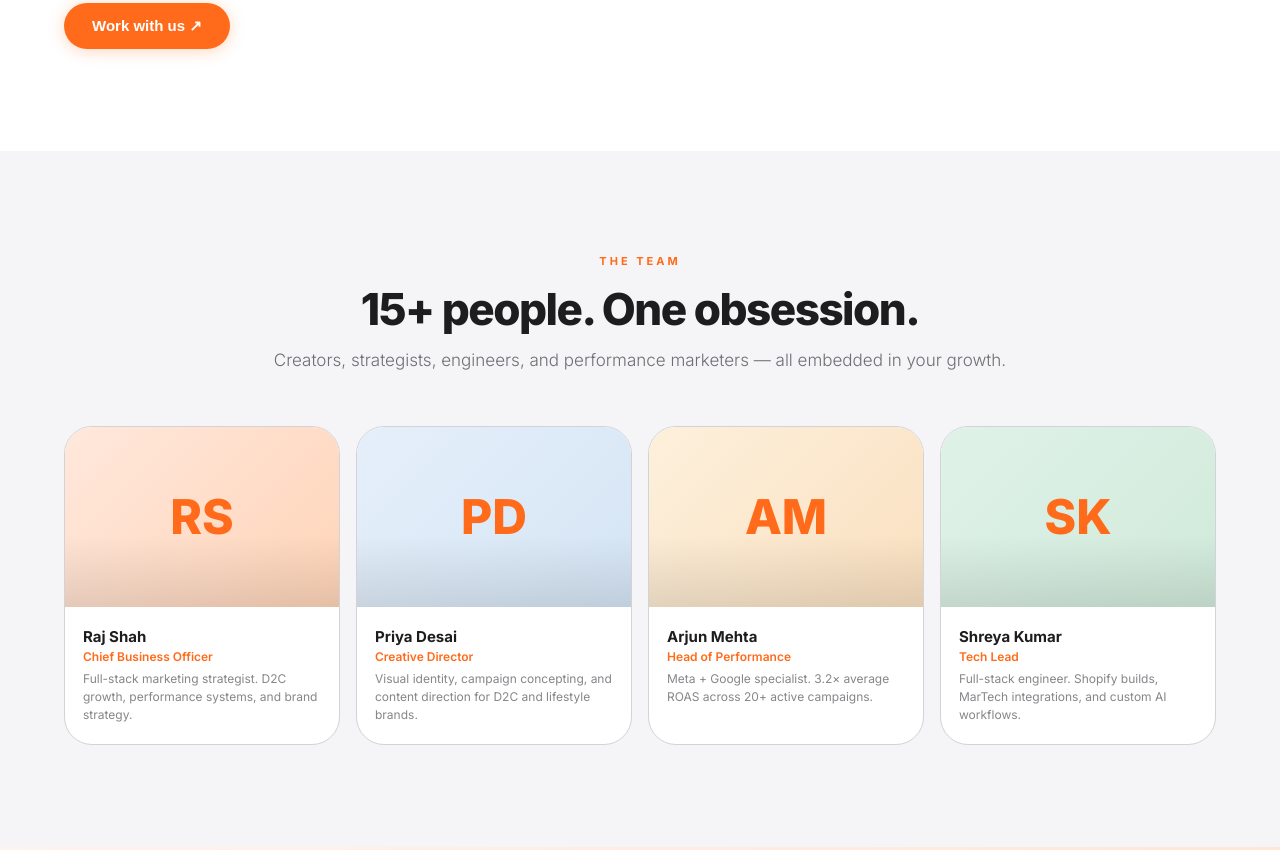
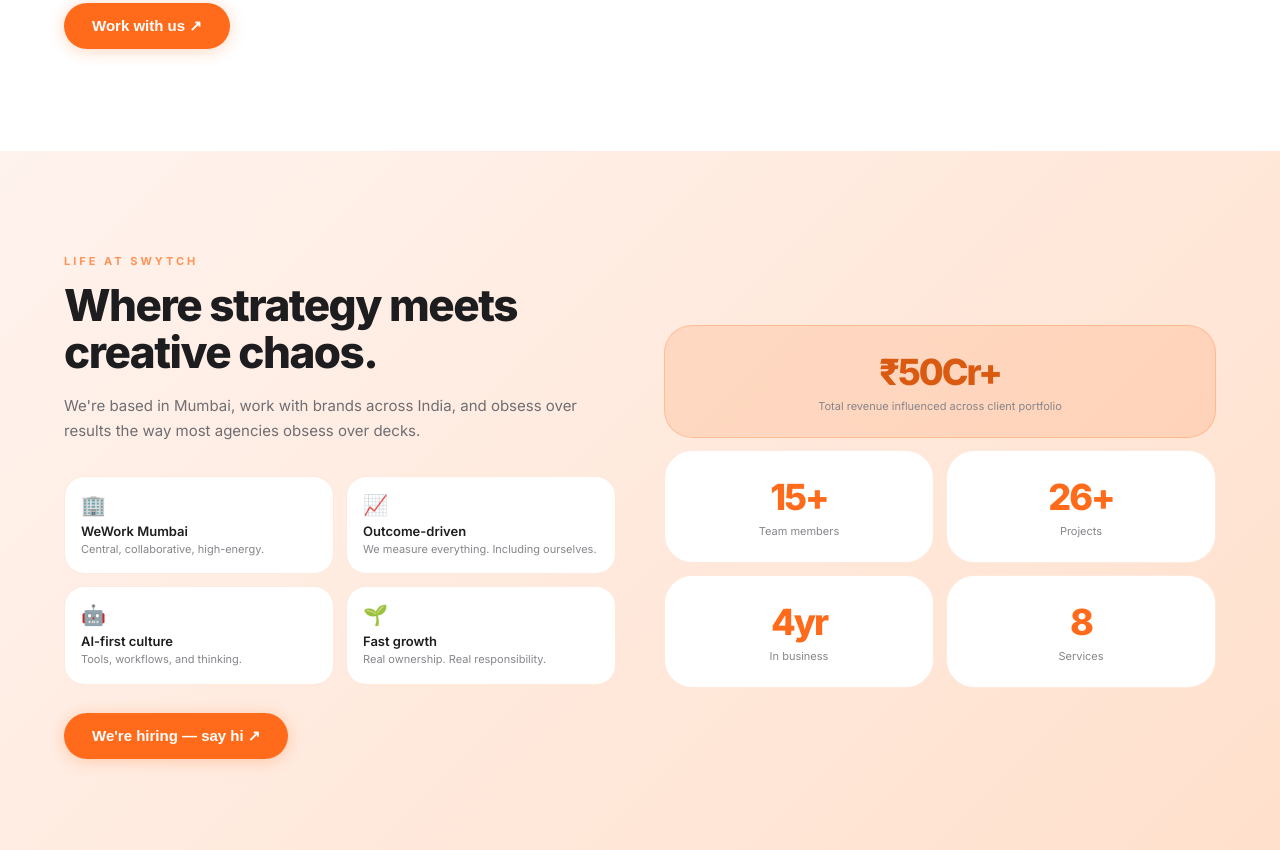
Before and after one commit to Sayuj63/Swytch-revamp, a plain HTML site: page about-blog.html in a window 1280 px wide. Shown: the part 828-1678 px from the top of the page. Drawn offline with Linux system fonts and the light colour scheme.

Commit message:
Remove team section from about-blog.html for consistency
The team section was previously removed from about.html. This commit removes the same section (HTML and CSS) from about-blog.html to keep both pages aligned.

Co-Authored-By: Claude Haiku 4.5 <noreply@anthropic.com>

```diff
--- a/about-blog.html
+++ b/about-blog.html
@@ -71,24 +71,6 @@ section{padding:clamp(60px,8vw,120px) var(--sp);}
 .sv-s2{bottom:60px;left:-20px;animation:floatA 4.2s ease-in-out infinite .8s;}
 .sv-s3{bottom:28px;right:16px;animation:floatA 5s ease-in-out infinite 1.5s;}
 @keyframes floatA{0%,100%{transform:translateY(0);}50%{transform:translateY(-8px);}}
-
-/* ══ TEAM ════════════════════════════════════════════════════════ */
-#team{background:var(--c-bg2);}
-.team-header{text-align:center;margin-bottom:56px;}
-.team-hl{font-size:clamp(28px,4vw,44px);font-weight:800;letter-spacing:-1.5px;color:var(--c-ink);margin-bottom:14px;}
-.team-sub{font-size:clamp(14px,1.5vw,17px);color:var(--c-sub);font-weight:300;}
-.team-grid{display:grid;grid-template-columns:repeat(4,1fr);gap:16px;}
-.team-card{background:#fff;border:0.5px solid var(--c-rule);border-radius:var(--r-xl);overflow:hidden;transition:transform .3s,box-shadow .3s;}
-.team-card:hover{transform:translateY(-5px);box-shadow:var(--gl-sh-lg);}
-.tc-avatar{height:180px;display:flex;align-items:center;justify-content:center;font-size:48px;font-weight:800;position:relative;overflow:hidden;}
-.tc-avatar::after{content:'';position:absolute;inset:0;background:linear-gradient(to bottom,transparent 60%,rgba(0,0,0,.1) 100%);}
-.tc-body{padding:20px 18px;}
-.tc-name{font-size:15px;font-weight:700;color:var(--c-ink);margin-bottom:3px;}
-.tc-role{font-size:12px;color:var(--c-orange);font-weight:600;margin-bottom:6px;}
-.tc-bio{font-size:12px;color:var(--c-muted);line-height:1.5;}
-.tc-links{display:flex;gap:8px;margin-top:12px;}
-.tc-link{width:28px;height:28px;border-radius:var(--r-sm);border:0.5px solid var(--c-rule);display:flex;align-items:center;justify-content:center;font-size:11px;font-weight:600;color:var(--c-muted);transition:all .2s;}
-.tc-link:hover{border-color:var(--c-orange);color:var(--c-orange);}
 
 /* Culture section */
 #culture{background:linear-gradient(135deg,#FFF3EE 0%,#FFE0CC 100%);}
@@ -288,59 +270,6 @@ body{padding-top:52px;}
   </div>
 </section>
 
-<!-- TEAM -->
-<section id="team">
-  <div class="container">
-    <div class="team-header" data-anim>
-      <p class="eyebrow">The team</p>
-      <h2 class="team-hl">15+ people. One obsession.</h2>
-      <p class="team-sub">Creators, strategists, engineers, and performance marketers — all embedded in your growth.</p>
-    </div>
-    <div class="team-grid">
-      <div class="team-card" data-anim data-d1>
-        <div class="tc-avatar" style="background:linear-gradient(135deg,#FFE8DC,#FFD4B8);">
-          <span style="color:var(--c-orange);position:relative;z-index:1;">RS</span>
-        </div>
-        <div class="tc-body">
-          <div class="tc-name">Raj Shah</div>
-          <div class="tc-role">Chief Business Officer</div>
-          <div class="tc-bio">Full-stack marketing strategist. D2C growth, performance systems, and brand strategy.</div>
-        </div>
-      </div>
-      <div class="team-card" data-anim data-d2>
-        <div class="tc-avatar" style="background:linear-gradient(135deg,#E5EFFA,#D5E5F5);">
-          <span style="color:var(--c-orange);position:relative;z-index:1;">PD</span>
-        </div>
-        <div class="tc-body">
-          <div class="tc-name">Priya Desai</div>
-          <div class="tc-role">Creative Director</div>
-          <div class="tc-bio">Visual identity, campaign concepting, and content direction for D2C and lifestyle brands.</div>
-        </div>
-      </div>
-      <div class="team-card" data-anim data-d3>
-        <div class="tc-avatar" style="background:linear-gradient(135deg,#FDF0DC,#FAE0C0);">
-          <span style="color:var(--c-orange);position:relative;z-index:1;">AM</span>
-        </div>
-        <div class="tc-body">
-          <div class="tc-name">Arjun Mehta</div>
-          <div class="tc-role">Head of Performance</div>
-          <div class="tc-bio">Meta + Google specialist. 3.2× average ROAS across 20+ active campaigns.</div>
-        </div>
-      </div>
-      <div class="team-card" data-anim data-d4>
-        <div class="tc-avatar" style="background:linear-gradient(135deg,#E0F2E8,#D0EADB);">
-          <span style="color:var(--c-orange);position:relative;z-index:1;">SK</span>
-        </div>
-        <div class="tc-body">
-          <div class="tc-name">Shreya Kumar</div>
-          <div class="tc-role">Tech Lead</div>
-          <div class="tc-bio">Full-stack engineer. Shopify builds, MarTech integrations, and custom AI workflows.</div>
-        </div>
-      </div>
-    </div>
-  </div>
-</section>
-
 <!-- CULTURE -->
 <section id="culture">
   <div class="container">
```
